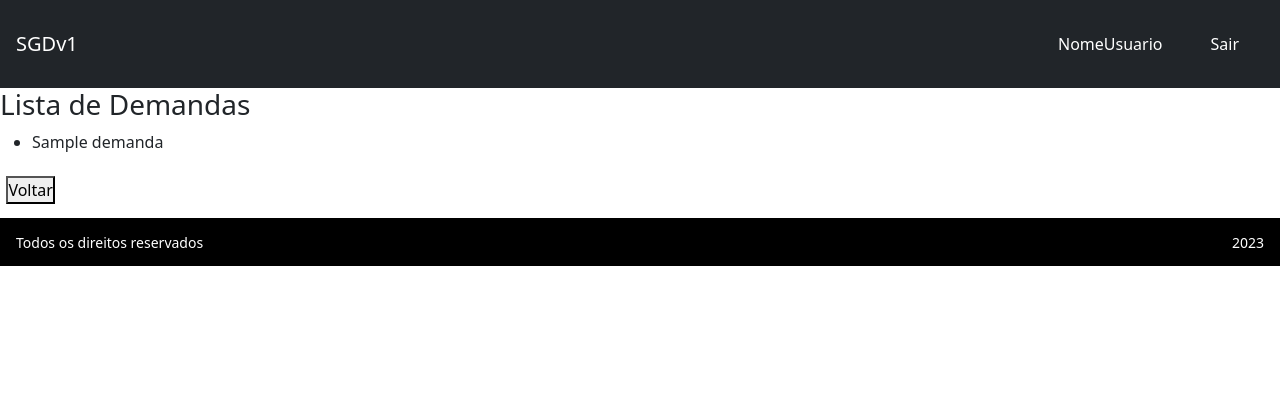
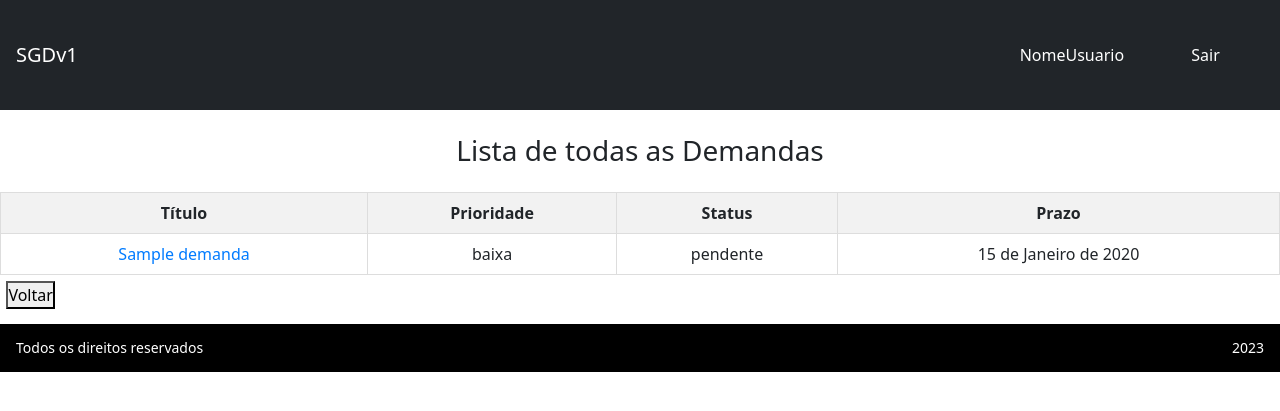
Before and after one commit to Amarildop1/LabDesenvSoftware-SI, a Django app: page /demanda/list in a window 1280 px wide. Shown: the top 411 px of the page. Run offline with Django 4.2, Linux system fonts and the light colour scheme; tables that the repository leaves empty hold one stand-in row (values such as "Sample post").

Commit message:
Atualizando o código e layout

```diff
--- a/LabDevSoftware/models.py
+++ b/LabDevSoftware/models.py
@@ -27,7 +27,8 @@ class Demanda(models.Model):
         return self.tituloDemanda
 
     def get_absolute_url(self):
-        return reverse('demanda-detail', args=[str(self.id)])
+        return reverse('demanda-detail', kwargs={'pk': self.pk})
+        """ return reverse('demanda-detail', args=[str(self.id)]) """
 
 auditlog.register(Demanda)
 
--- a/LabDevSoftware/templates/demanda-criar.html
+++ b/LabDevSoftware/templates/demanda-criar.html
@@ -13,9 +13,6 @@
         <h3> Criação de Demandas </h3>
             <p> Form de criação de demandas </p>
     </div>
-
-<!-- TESTANDO -->
-<!-- demanda-criar.html -->
 
   <form method="post" action="{% url 'demanda-criar' %}">
     {% csrf_token %}
@@ -47,9 +44,6 @@
     <button type="submit">Criar Demanda</button>
   </form>
 
-<!--  -->
-
-
 
     <div style="margin-bottom: .5rem; padding: 0.5%;">
         <button class="button-options" value="voltar" onclick="history.go(-1)">Voltar</button>
--- a/LabDevSoftware/templates/demanda-list.html
+++ b/LabDevSoftware/templates/demanda-list.html
@@ -10,14 +10,27 @@
 
 {% block conteudo %}
     <div>
-        <h3> Lista de Demandas </h3>
-        <ul>
-            {% for demanda in object_list %}
-                <li>
-                    {{ demanda.tituloDemanda }}
-                </li>
-            {% endfor %}
-        </ul>
+        <h3> Lista de todas as Demandas </h3>
+        <table class="tabela-listar-demandas">
+            <thead>
+                <tr>
+                    <th> Título </th>
+                    <th> Prioridade </th>
+                    <th> Status </th>
+                    <th> Prazo </th>
+                </tr>
+            </thead>
+            <tbody>
+                {% for demanda in object_list %}
+                    <tr>
+                        <td><a href="{{ demanda.get_absolute_url }}" class="list-link">{{ demanda.tituloDemanda }}</a></td>
+                        <td> {{ demanda.prioridade }} </td>
+                        <td> {{ demanda.status }} </td>
+                        <td> {{ demanda.prazo }} </td>
+                    </tr>
+                {% endfor %}
+            </tbody>
+        </table>
     </div>
 
     <div style="margin-bottom: .5rem; padding: 0.5%;">
--- a/static/css/style.css
+++ b/static/css/style.css
@@ -8,9 +8,55 @@
     margin: 0;
 }
 
+h3{
+    text-align: center;
+    margin: 1.5rem;
+}
+
 a{
     text-decoration: none;
 }
+
+ul li{
+    list-style-type: none;
+    margin: 1.2rem;
+}
+
+.tabela-listar-demandas{
+    padding: 1.2rem;
+}
+
+/* .tabela-listar-demandas th{
+    margin: 3rem;
+} */
+
+/* TESTANDO ************ */
+.tabela-listar-demandas {
+    width: 100%;
+    border-collapse: collapse;
+    margin-top: 20px;
+}
+
+.tabela-listar-demandas th, .tabela-listar-demandas td {
+    border: 1px solid #ddd;
+    padding: 8px;
+    text-align: center;
+}
+
+.tabela-listar-demandas th {
+    background-color: #f2f2f2;
+}
+
+.list-link {
+    color: #007bff;
+}
+
+.list-link:hover {
+    color: black;
+    font-weight: 700;
+}
+/* TESTANDO ************ */
+
 
 /* Título da página inicial */
 div.topo{
@@ -106,3 +152,9 @@
 footer div.itemRodape{
     padding: 1rem;
 }
+
+
+.detalhe-demanda{
+    margin: auto;
+    padding: 5rem;
+}
```
Also changed, not shown: LabDevSoftware/templates/demanda-detail.html (+12 -10 lines).
